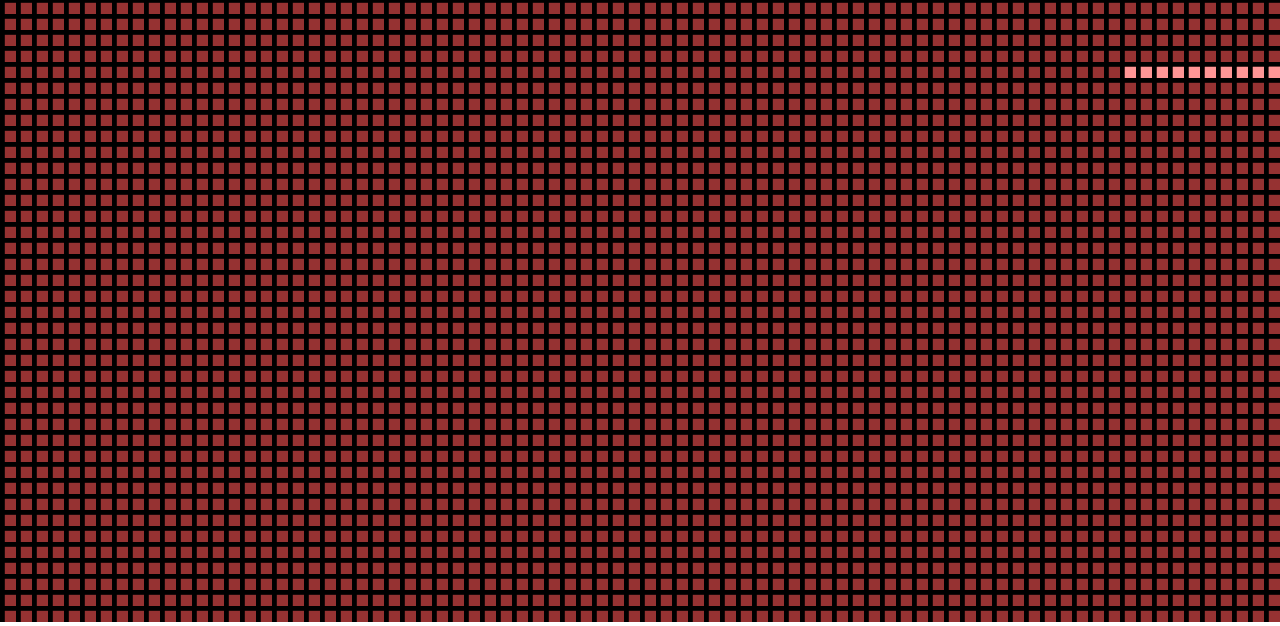
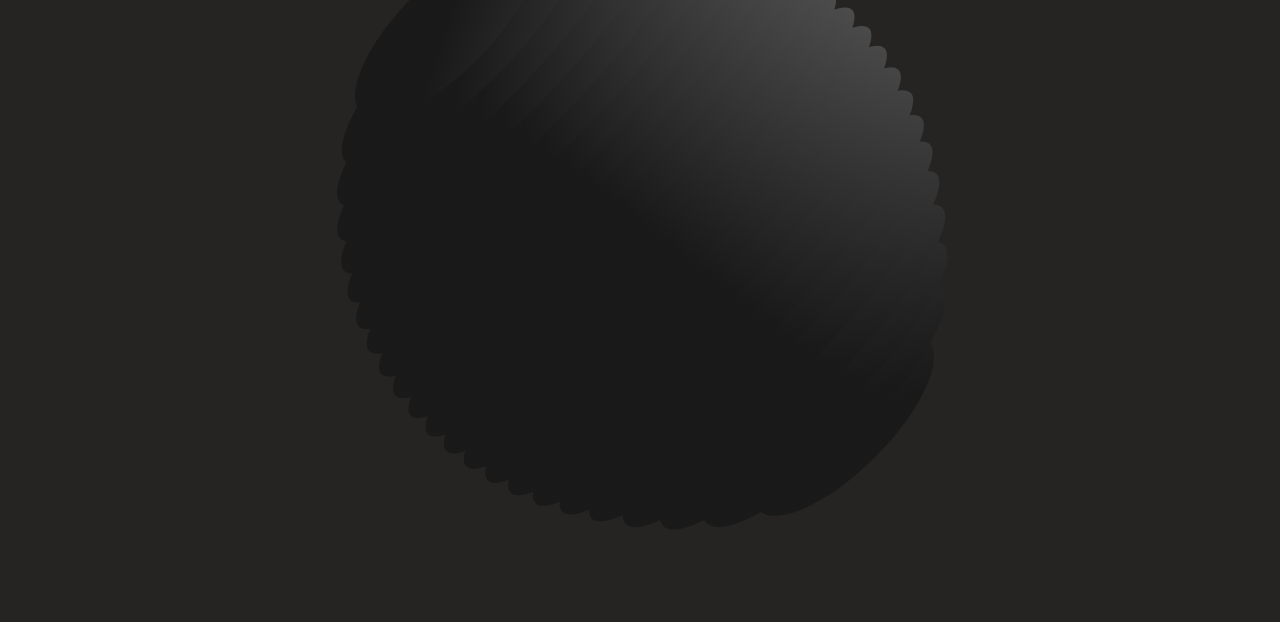
Before and after one commit to jotiheranbnach/dotter.io, a website built with webpack: page dist/index.html in a window 1280 px wide. Shown: the part 178-804 px from the top of the page. Built offline with nearby package versions, Linux system fonts and the light colour scheme.

Commit message:
Added a new animation with a pulsing sphere.

```diff
--- a/assets/scss/styles.scss
+++ b/assets/scss/styles.scss
@@ -3,7 +3,7 @@
 .outer-limits {
     height: 100vh;
     width: 100vw;
-    background-color: black;
+    background-color: #252423;
 
     h1 {
         color: white;
--- /dev/null
+++ b/src/Ellipse.ts
@@ -0,0 +1,74 @@
+export class Ellipse {
+    private x: number;
+    private movementX: number;
+    private y: number;
+    private radiusX: number;
+    private radiusY: number;
+    private id: number;
+    private red: number = 0;
+
+    constructor(x: number, y: number, radiusX: number, radiusY: number, id: number) {
+        this.x = x;
+        this.movementX = this.x;
+        this.y = y;
+        this.radiusX = radiusX;
+        this.radiusY = radiusY;
+        this.id = id;
+
+        this.startMovement();
+    }
+
+    startMovement() {
+        setTimeout(() => {
+            let interval1 = setInterval(() => {
+                let delta: number = -1;
+                let deltaMax: number = -30;
+                let toLeft: boolean = true;
+                this.movementX = this.x;
+
+                let interval2 = setInterval(() => {
+                    if (toLeft) {
+                        delta--;
+                    } else {
+                        delta += .5;
+                    }
+                    this.movementX = this.x + delta;
+
+                    if (deltaMax === delta) {
+                        toLeft = !toLeft;
+                    }
+
+                    if (Math.abs(deltaMax - delta) < 7) {
+                        this.red = 1 - Math.abs(deltaMax - delta) / 10;
+                    } else {
+                        this.red = 0;
+                    }
+                    if (delta === 0) {
+                        clearInterval(interval2);
+                    }
+                }, 17);
+            }, 4000);
+        }, (23 - this.id + 1) * 100);
+    }
+
+    drawEllipse(ctx: CanvasRenderingContext2D) {
+        const gradient: CanvasGradient = ctx.createLinearGradient(
+            this.movementX,
+            this.y,
+            this.radiusX,
+            this.radiusY,
+        );
+        gradient.addColorStop(0, 'hsl(0, 0%, 10%)');
+        gradient.addColorStop(1, 'hsl(166, 0%, 30%)');
+
+        ctx.beginPath();
+        ctx.fillStyle = gradient;
+        ctx.ellipse(this.movementX, this.y, this.radiusX, this.radiusY, 0, 0, 2 * Math.PI);
+
+        ctx.fill();
+        if (this.red > 0) {
+            ctx.strokeStyle = 'rgba(255,80,80,' + this.red + ')';
+            ctx.stroke();
+        }
+    }
+}
--- a/src/dotter.js
+++ b/src/dotter.js
@@ -3,6 +3,7 @@ Object.defineProperty(exports, "__esModule", { value: true });
 require("../assets/scss/styles.css");
 var Dot_1 = require("./Dot");
 var Snake_1 = require("./Snake");
+var Ellipse_1 = require("./Ellipse");
 var Dotter = /** @class */ (function () {
     function Dotter() {
         this.dots = [];
@@ -11,7 +12,40 @@ var Dotter = /** @class */ (function () {
         this.initDomReferences();
         this.prepareCanvasElement();
         this.initCanvasHandles();
-        this.runDotExchange();
+        // this.runDotExchange();
+        this.runSpherePulse();
+    };
+    Dotter.prototype.runSpherePulse = function () {
+        var _this = this;
+        var circleDiameter = 600;
+        var r = circleDiameter / 2;
+        var step = 25;
+        var generateEllipses = function () {
+            var result = [];
+            for (var i = step, id = 0; i < circleDiameter; i += step, id++) {
+                var ellipse = new Ellipse_1.Ellipse(i - circleDiameter / 2, 0, step * 1.8, Math.sqrt((r * r) - ((r - i) * (r - i))), id);
+                result.push(ellipse);
+            }
+            return result;
+        };
+        var drawEllipses = function (ellipses) {
+            for (var _i = 0, ellipses_1 = ellipses; _i < ellipses_1.length; _i++) {
+                var ellipse = ellipses_1[_i];
+                ellipse.drawEllipse(_this.ctx);
+            }
+        };
+        var ellipses = generateEllipses();
+        this.ctx.translate(this.canvasElement.width / 2, this.canvasElement.height / 2);
+        this.ctx.rotate(Math.PI * 4 / 3.2);
+        setInterval(function () {
+            _this.ctx.clearRect(-_this.canvasElement.width, -_this.canvasElement.height, _this.canvasElement.width * 2, _this.canvasElement.height * 2);
+            // this.ctx.save();
+            drawEllipses(ellipses);
+            // this.ctx.restore();
+        }, 17);
+    };
+    Dotter.prototype.moveX = function (x, axisLength) {
+        return x + (this.canvasElement.width / 2) - axisLength / 2;
     };
     Dotter.prototype.generateDots = function () {
         var rowHeight = this.canvasElement.height / 50;
--- a/src/dotter.ts
+++ b/src/dotter.ts
@@ -1,6 +1,7 @@
 import "../assets/scss/styles.css";
 import {Dot} from "./Dot";
 import {Snake} from "./Snake";
+import {Ellipse} from "./Ellipse";
 
 class Dotter {
     private static canvas_id: string = 'dotter-canvas';
@@ -18,7 +19,58 @@ class Dotter {
         this.initDomReferences();
         this.prepareCanvasElement();
         this.initCanvasHandles();
-        this.runDotExchange();
+
+        // this.runDotExchange();
+        this.runSpherePulse();
+    }
+
+    private runSpherePulse() {
+        let circleDiameter = 600;
+        let r = circleDiameter / 2;
+        let step = 25;
+
+        let generateEllipses = (): Ellipse[] => {
+            let result: Ellipse[] = [];
+            for (let i = step, id = 0; i < circleDiameter; i += step, id++) {
+                let ellipse: Ellipse = new Ellipse(
+                    i - circleDiameter / 2,
+                    0,
+                    step * 1.8,
+                    Math.sqrt((r * r) - ((r - i) * (r - i))),
+                    id,
+                );
+                result.push(ellipse);
+            }
+            return result;
+        };
+
+        let drawEllipses = (ellipses: Ellipse[]) => {
+            for (let ellipse of ellipses) {
+                ellipse.drawEllipse(this.ctx);
+            }
+        };
+
+        let ellipses: Ellipse[] = generateEllipses();
+
+        this.ctx.translate(this.canvasElement.width / 2, this.canvasElement.height / 2);
+        this.ctx.rotate(Math.PI * 4 / 3.2);
+
+        setInterval(() => {
+            this.ctx.clearRect(
+                -this.canvasElement.width,
+                -this.canvasElement.height,
+                this.canvasElement.width * 2,
+                this.canvasElement.height * 2
+            );
+            // this.ctx.save();
+            drawEllipses(ellipses);
+            // this.ctx.restore();
+        }, 17);
+
+    }
+
+    moveX(x: number, axisLength: number): number {
+        return x + (this.canvasElement.width / 2) - axisLength / 2;
     }
 
     generateDots() {
```
Also changed, not shown: assets/scss/styles.css, 2 other files.
